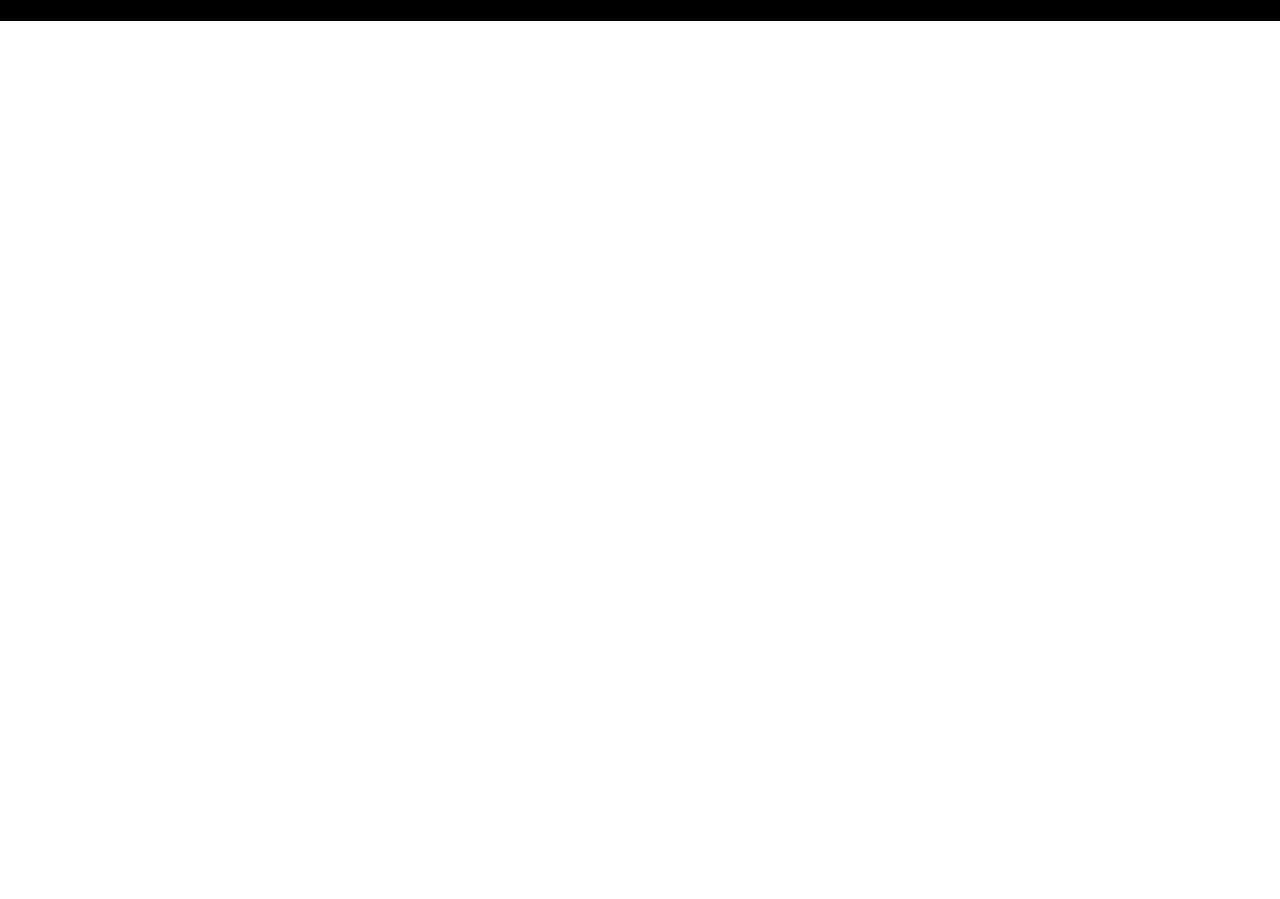
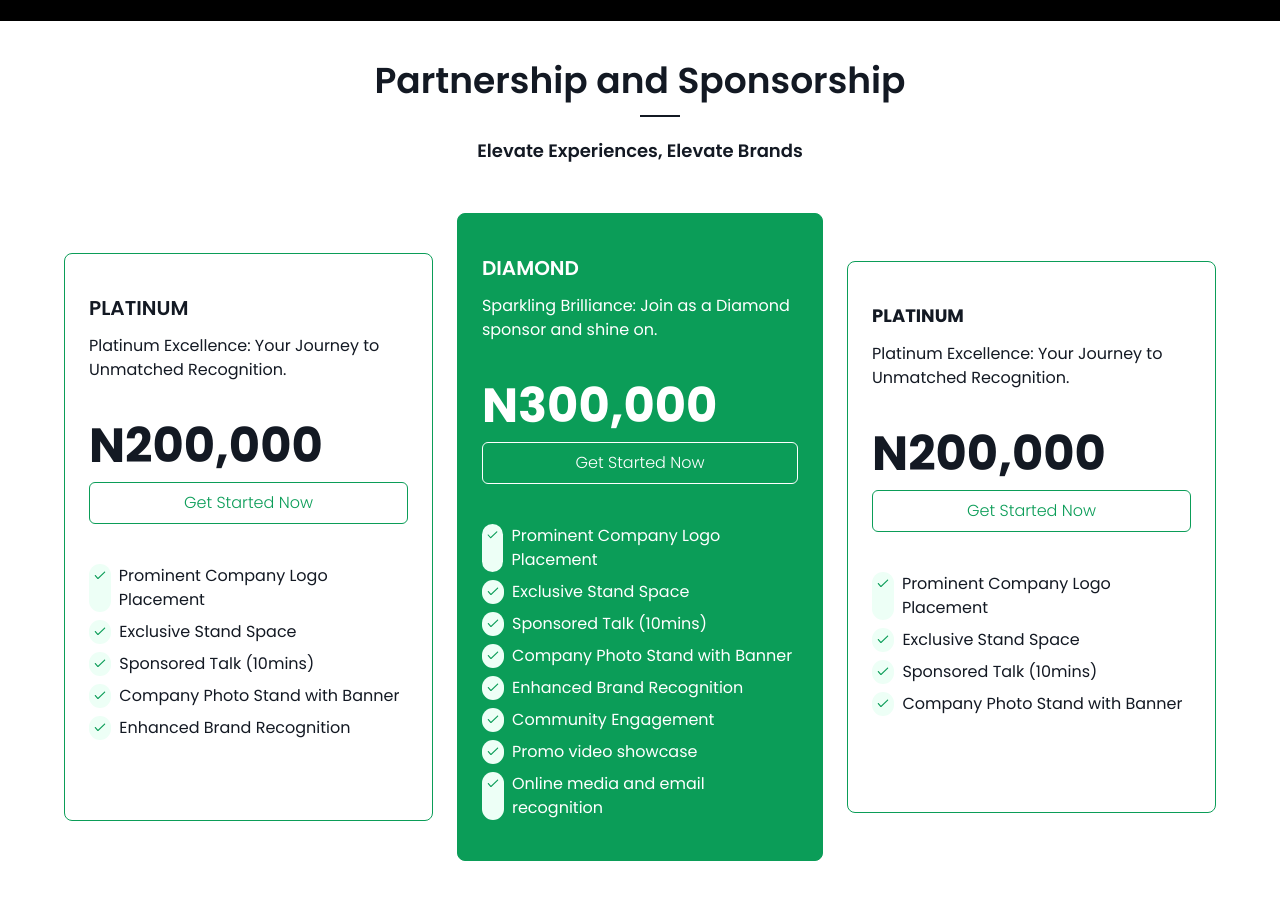
Before and after one commit to foriusman/DavFest, a React (Vite) app: page / in a window 1280 px wide. Shown: the part 1160-2059 px from the top of the page. Before the commit the page ends 1181 px from the top, so only its background shows below. Built offline with nearby package versions, Linux system fonts and the light colour scheme.

Commit message:
Add Partner section

```diff
--- /dev/null
+++ b/src/components/Partner.jsx
@@ -0,0 +1,114 @@
+import { Link } from "react-router-dom";
+import tick from '../assets/images/tick.svg';
+
+const Partner = () => {
+  const perks = [
+    'Prominent Company Logo Placement',
+    'Exclusive Stand Space',
+    'Sponsored Talk (10mins)',
+    'Company Photo Stand with Banner',
+    'Enhanced Brand Recognition',
+    'Community Engagement',
+    'Promo video showcase',
+    'Online media and email recognition',
+  ]
+
+  return (
+    <section className="px-[5%] py-6 flex flex-col gap-5">
+      <h2 className="py-4 relative text-center text-4xl font-semibold after:h-[2px] after:w-10 after:absolute after:bg-grey-100 after:bottom-0 after:left-[50%] after:content-['']">Partnership and Sponsorship</h2>
+      <h4 className="font-semibold text-lg text-center">Elevate Experiences, Elevate Brands</h4>
+
+      <div className="flex flex-col md:flex-row gap-6 max-w-7xl m-auto items-center py-7">
+        <article className="flex flex-col gap-10 p-6 border border-green-30 rounded-lg py-10 pb-20">
+          <div className="flex flex-col gap-3">
+            <h3 className="text-xl font-semibold uppercase">PLATINUM</h3>
+            <p>Platinum Excellence: Your Journey to Unmatched Recognition.</p>
+          </div>
+
+          <div className="flex flex-col gap-3">
+            <span className="text-5xl font-bold">N200,000</span>
+            <Link className="text-center rounded-md border border-green-30 px-7 py-2 font-light text-green-30" to='https://forms.gle/3Au6a1LvMcsyGsAH8'>Get Started Now</Link>
+          </div>
+
+          <ul className="flex flex-col gap-2">
+            {
+              perks.map((perk, i) => {
+                if (i > 4) {
+                  return;
+                }
+                return (
+                <li key={perk} className="flex gap-2">
+                  <div className="rounded-full p-1 w-[7%] bg-green-10">
+                    <img src={tick} alt="TIck" />
+                  </div>
+                  <p>{perk}</p>
+                </li>
+              )})
+            }
+          </ul>
+
+        </article>
+
+        <article className="flex flex-col gap-10 p-6 border border-green-30 rounded-lg py-10 text-white-10 bg-green-30">
+          <div className="flex flex-col gap-3">
+            <h3 className="text-xl font-semibold uppercase">DIAMOND</h3>
+            <p>Sparkling Brilliance: Join as a Diamond sponsor and shine on.</p>
+          </div>
+
+          <div className="flex flex-col gap-3">
+            <span className="text-5xl font-bold">N300,000</span>
+            <Link className="text-center rounded-md border border-white-10 px-7 py-2 font-light text-white-10" to='https://forms.gle/3Au6a1LvMcsyGsAH8'>Get Started Now</Link>
+          </div>
+
+          <ul className="flex flex-col gap-2">
+            {
+              perks.map((perk, i) => {
+
+                return (
+                <li key={perk} className="flex gap-2">
+                  <div className="rounded-full p-1 w-[7%] bg-green-10">
+                    <img src={tick} alt="TIck" />
+                  </div>
+                  <p>{perk}</p>
+                </li>
+              )})
+            }
+          </ul>
+
+        </article>
+
+        <article className="flex flex-col gap-10 p-6 border border-green-30 rounded-lg py-10 pb-24">
+          <div className="flex flex-col gap-3">
+            <h3 className="text-lg font-bold uppercase">PLATINUM</h3>
+            <p>Platinum Excellence: Your Journey to Unmatched Recognition.</p>
+          </div>
+
+          <div className="flex flex-col gap-3">
+            <span className="text-5xl font-bold">N200,000</span>
+            <Link className="text-center rounded-md border border-green-30 px-7 py-2 font-light text-green-30" to='https://forms.gle/3Au6a1LvMcsyGsAH8'>Get Started Now</Link>
+          </div>
+
+          <ul className="flex flex-col gap-2">
+            {
+              perks.map((perk, i) => {
+                if (i > 3) {
+                  return;
+                }
+                return (
+                <li key={perk} className="flex gap-2">
+                  <div className="rounded-full p-1 w-[7%] bg-green-10">
+                    <img src={tick} alt="TIck" />
+                  </div>
+                  <p>{perk}</p>
+                </li>
+              )})
+            }
+          </ul>
+
+        </article>
+      </div>
+    </section>
+  );
+};
+
+export default Partner;
--- a/src/pages/Home.jsx
+++ b/src/pages/Home.jsx
@@ -1,12 +1,14 @@
 import About from "../components/About";
 import Header from "../components/Header"
 import Headline from "../components/Headline";
+import Partner from "../components/Partner";
 
 const Home = () => (
   <>
     <Header />
     <Headline />
     <About />
+    <Partner />
   </>
 );
 
--- a/tailwind.config.js
+++ b/tailwind.config.js
@@ -14,6 +14,7 @@ export default {
           100: '#131923'
         },
         green: {
+          10: '#EDFFF6',
           30: '#0B9D58'
         },
         white: {
```
Also changed, not shown: src/assets/images/tick.svg (added).
